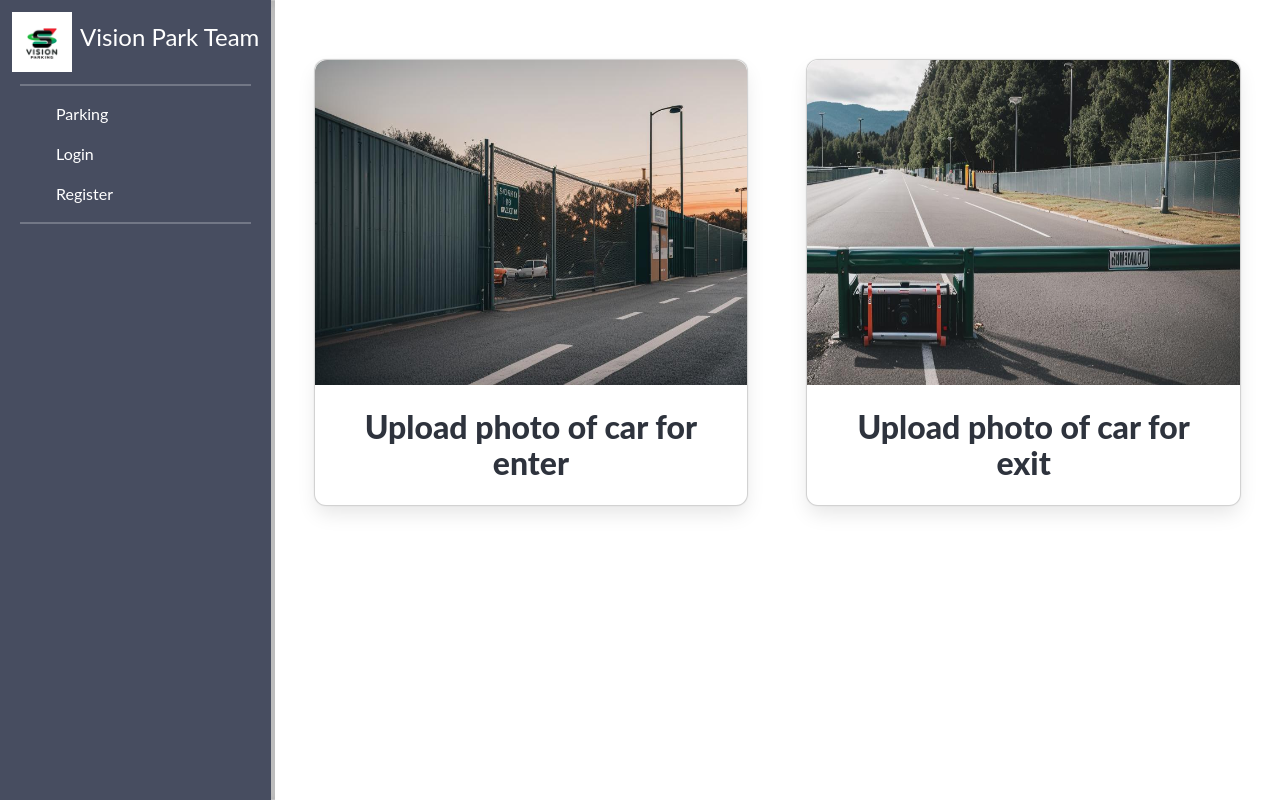
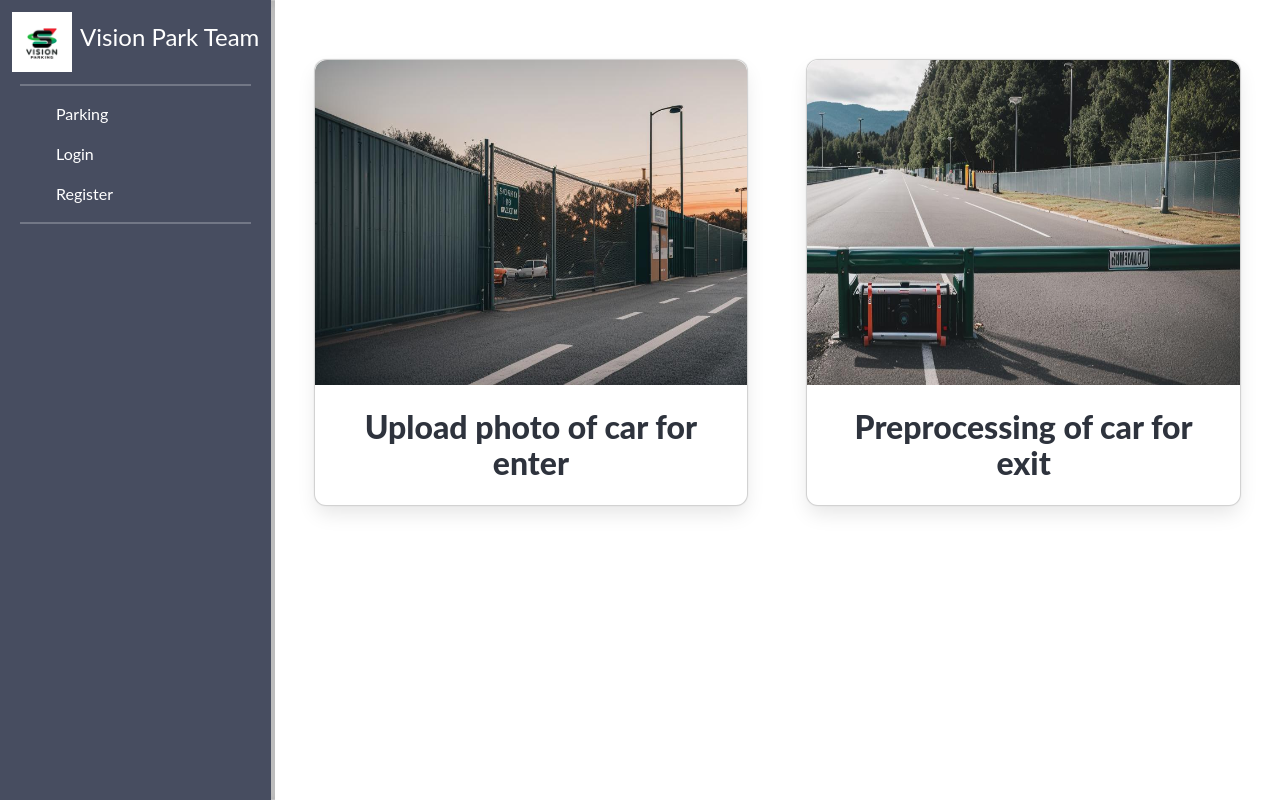
Before and after one commit to Korniev/VisionPark, a Django app: template vision_park/recognize/templates/recognize/main.html in a window 1280 px wide. Run offline with Django 5.2, Linux system fonts and the light colour scheme; the template is opened without the code that fills it, so the values that code supplies are empty; some libraries are stand-ins or nearby versions.

Commit message:
upd card's title name

```diff
--- a/vision_park/recognize/templates/recognize/main.html
+++ b/vision_park/recognize/templates/recognize/main.html
@@ -43,7 +43,7 @@ Recognize
                         <div class="card-content">
                             <div class="media">
                                 <div class="media-content">
-                                    <p class="title is-3">Upload photo of car for exit</p>
+                                    <p class="title is-3">Preprocessing of car for exit</p>
                                 </div>
                             </div>
                         </div>
```
